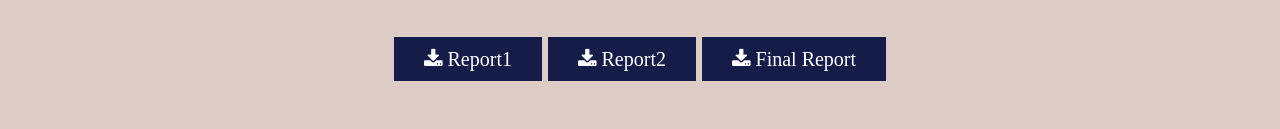
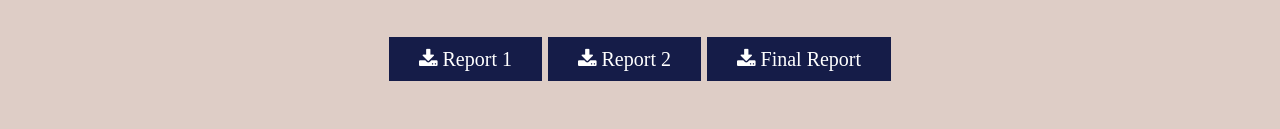
Before and after one commit to Am1ne77/Projet-S4, a plain HTML site: page Website/downloadables.html in a window 1280 px wide. Shown: the part 427-556 px from the top of the page. Drawn offline with Linux system fonts and the light colour scheme.

```diff
--- a/Website/downloadables.html
+++ b/Website/downloadables.html
@@ -26,8 +26,8 @@
       <h2>Book of Specifications</h2>
       <li class="fa fa-download"><a href="./BookOfSpecifications.pdf"> Book of Specifications</a></li>
       <h2>Reports</h2>
-      <li class="fa fa-download"><a href="./Report1.pdf"> Report1</a></li>
-      <li class="fa fa-download"><a href="./Report2.pdf"> Report2</a></li>
+      <li class="fa fa-download"><a href="./Report1.pdf"> Report 1</a></li>
+      <li class="fa fa-download"><a href="./Report2.pdf"> Report 2</a></li>
       <li class="fa fa-download"><a href=""> Final Report</a></li>
       <h2>Download the project</h2>
       <li class="fa fa-download"><a href=""> Project</a></li>
```
Also changed, not shown: 1 other file.
